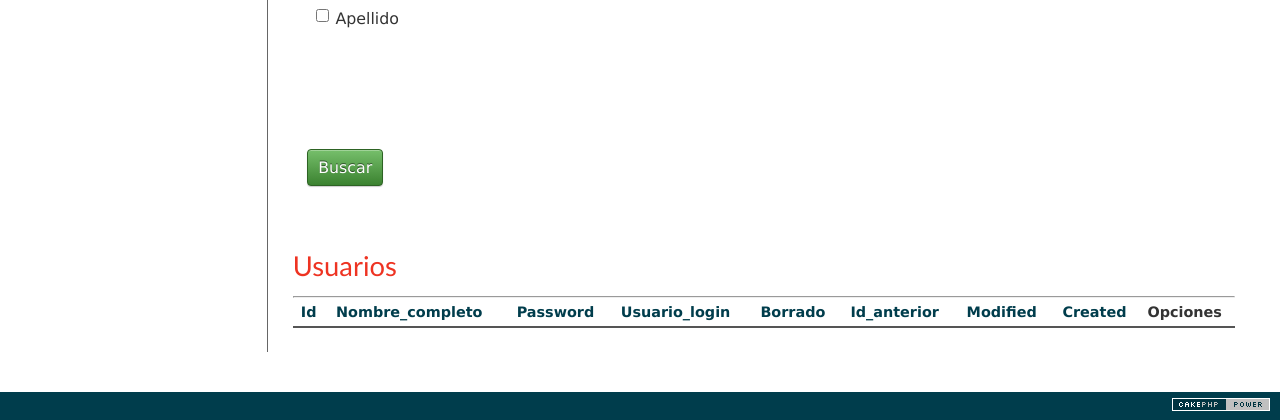
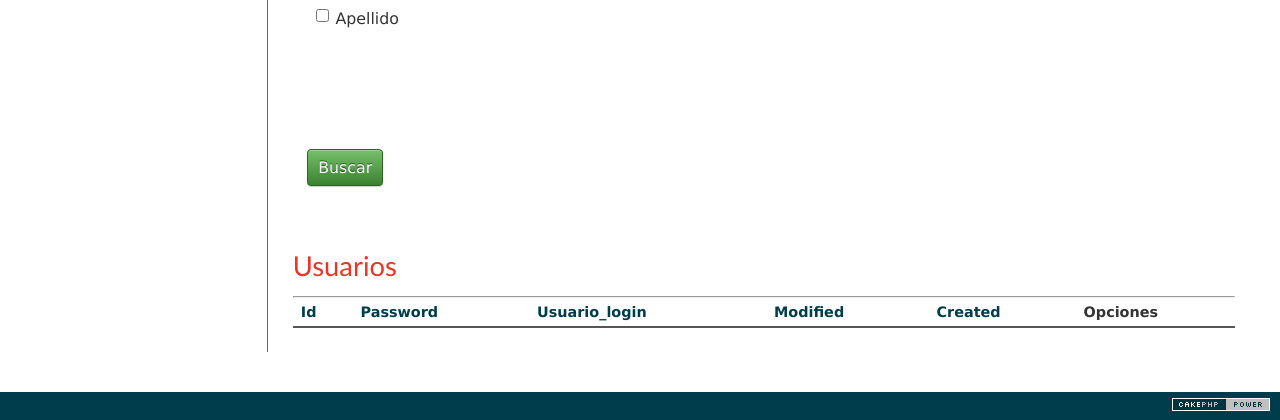
Before and after one commit to joniborda/cav, a CakePHP app: the page made by app/View/Usuarios/admin_index.ctp in a window 1280 px wide. Shown: the part 665-1085 px from the top of the page. Run offline with PHP 8.4 and a stand-in for CakePHP, Linux system fonts and the light colour scheme; the template is opened without the code that fills it, so the values that code supplies are empty; form fields are guessed from the names that the template uses; some libraries are stand-ins or nearby versions.

```diff
--- a/app/View/Usuarios/admin_index.ctp
+++ b/app/View/Usuarios/admin_index.ctp
@@ -231,16 +231,11 @@
 				<table cellpadding="0" cellspacing="0" class="table table-striped table-bordered">
 					<thead>
 						<tr>
-
 							<th><?php echo $this->Paginator->sort('id'); ?></th>
-															<th><?php echo $this->Paginator->sort('nombre_completo'); ?></th>
 							<th><?php echo $this->Paginator->sort('password'); ?></th>
 							<th><?php echo $this->Paginator->sort('usuario_login'); ?></th>
-															<th><?php echo $this->Paginator->sort('borrado'); ?></th>
-															<th><?php echo $this->Paginator->sort('id_anterior'); ?></th>
 							<th><?php echo $this->Paginator->sort('modified'); ?></th>
 							<th><?php echo $this->Paginator->sort('created'); ?></th>
-															<!-- <th><?php echo $this->Paginator->sort('apellido'); ?></th>  -->
 							<th class="actions"><?php echo __('Opciones'); ?></th>
 						</tr>
 					</thead>
@@ -250,15 +245,10 @@
 	<tr>
 
 		<td><?php echo h($usuario['Usuario']['id']); ?>&nbsp;</td>
-		<td><?php echo h($usuario['Usuario']['nombre_completo']); ?>&nbsp;</td>
 		<td><?php echo h($usuario['Usuario']['password']); ?>&nbsp;</td>
 		<td><?php echo h($usuario['Usuario']['usuario_login']); ?>&nbsp;</td>
-		<td><?php echo h($usuario['Usuario']['borrado']); ?>&nbsp;</td>
-		<td><?php echo h($usuario['Usuario']['id_anterior']); ?>&nbsp;</td>
 		<td><?php echo h($usuario['Usuario']['modified']); ?>&nbsp;</td>
 		<td><?php echo h($usuario['Usuario']['created']); ?>&nbsp;</td>
-	<!--	<td><?php echo h($usuario['Usuario']['apellido']); ?>&nbsp;</td> -->
-
 		<td class="actions">
 			<?php echo $this->Html->link('<span class="glyphicon glyphicon-list-alt" title="Ver"></span>', array('action' => 'view', $usuario['Usuario']['id']), array('escape'=>false)); ?>
 			<?php echo $this->Html->link('<span class="glyphicon glyphicon-wrench" title="Ver"></span>', array('action' => 'edit', $usuario['Usuario']['id']), array('escape'=>false)); ?>
```
Also changed, not shown: app/View/Vehiculos/admin_view.ctp (+1 -32 lines), app/Config/Schema/cav.sql. Lines whose indentation alone changed are shown as unchanged.
